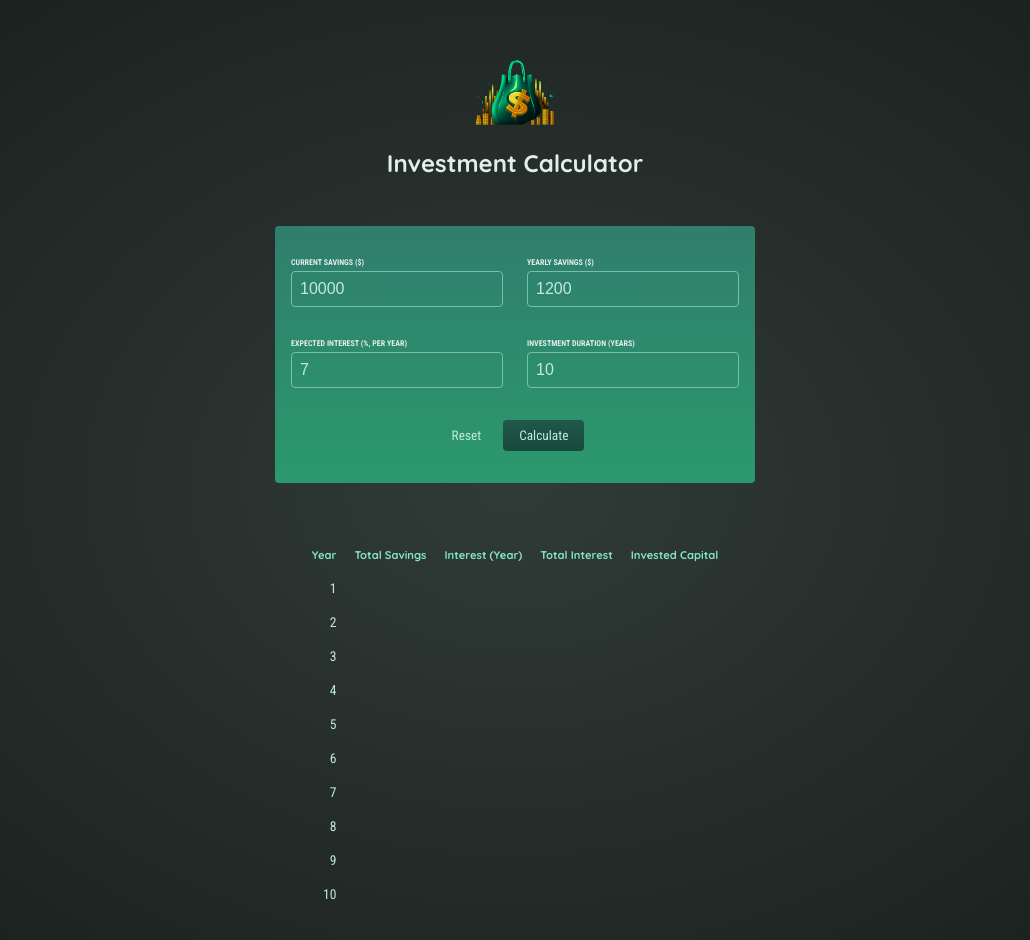
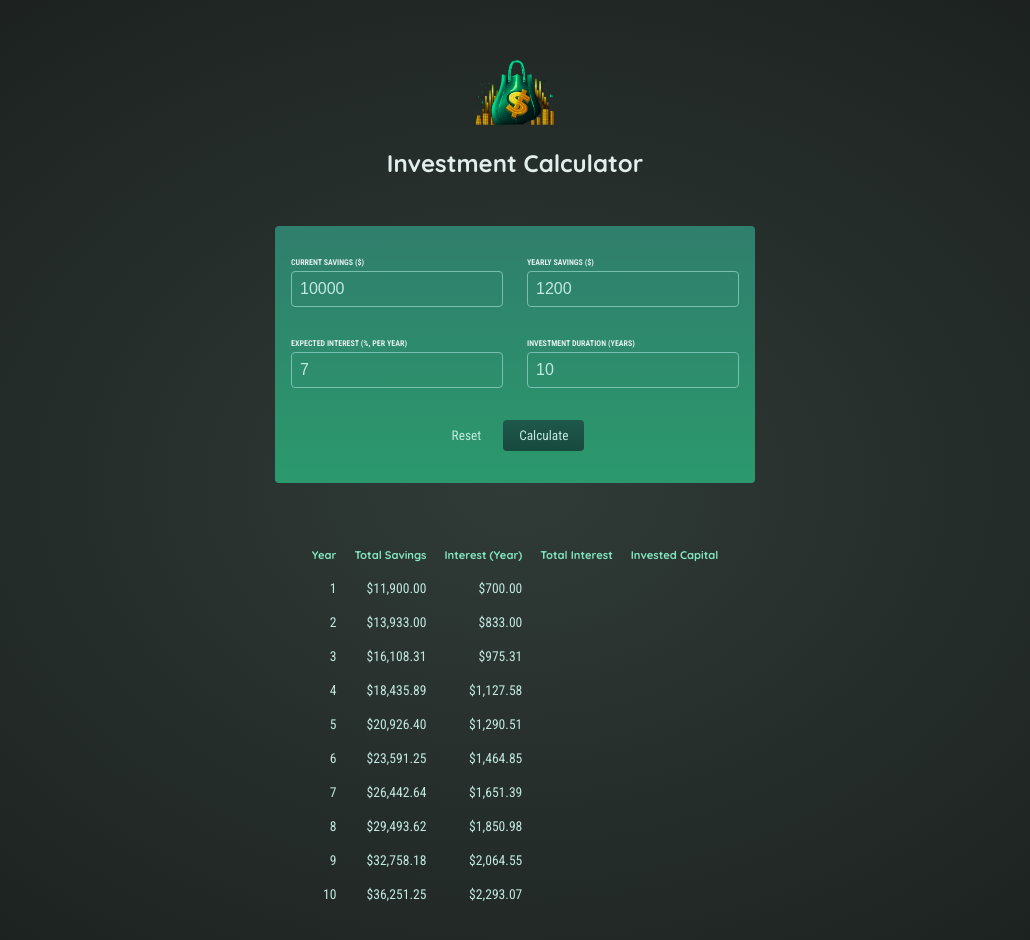
Before and after one commit to NorieM/investment-calculator, a React (Create React App) app: page / in a window 1280 px wide. Both pictures are taken after a click on the button "Calculate". Shown: the top 940 px of the page, without its empty margins (125-1155 px from the left). Built offline with nearby package versions, Linux system fonts and the light colour scheme.

Commit message:
Added columns to results table

```diff
--- a/src/components/ResultTable/ResultTable.js
+++ b/src/components/ResultTable/ResultTable.js
@@ -1,12 +1,23 @@
-import React from 'react'
-import './ResultTable.css'
+import React from "react";
+import "./ResultTable.css";
+
+const dollarUS = Intl.NumberFormat("en-US", {
+  style: "currency",
+  currency: "USD",
+});
 
 const ResultTable = (props) => {
   console.log(props.data);
 
-  const renderedResults = props.data.map((line) =>
-     <tr><td>{line.year}</td></tr>
-  )
+  const renderedResults = props.data.map((line) => (
+    <tr key={line.year}>
+      <td>{line.year}</td>
+      <td>{dollarUS.format(line.savingsEndOfYear)}</td>
+      <td>{dollarUS.format(line.yearlyInterest)}</td>
+      {/* <td>{dollarUS.format()}</td>
+      <td>{dollarUS.format()}</td> */}
+    </tr>
+  ));
   console.log(renderedResults);
   return (
     <table className="result">
@@ -19,12 +30,9 @@ const ResultTable = (props) => {
           <th>Invested Capital</th>
         </tr>
       </thead>
-    <tbody>
-
-        {renderedResults}
-    </tbody>
+      <tbody>{renderedResults}</tbody>
     </table>
-  )
-}
+  );
+};
 
 export default ResultTable;
```
Lines whose indentation alone changed are shown as unchanged.
